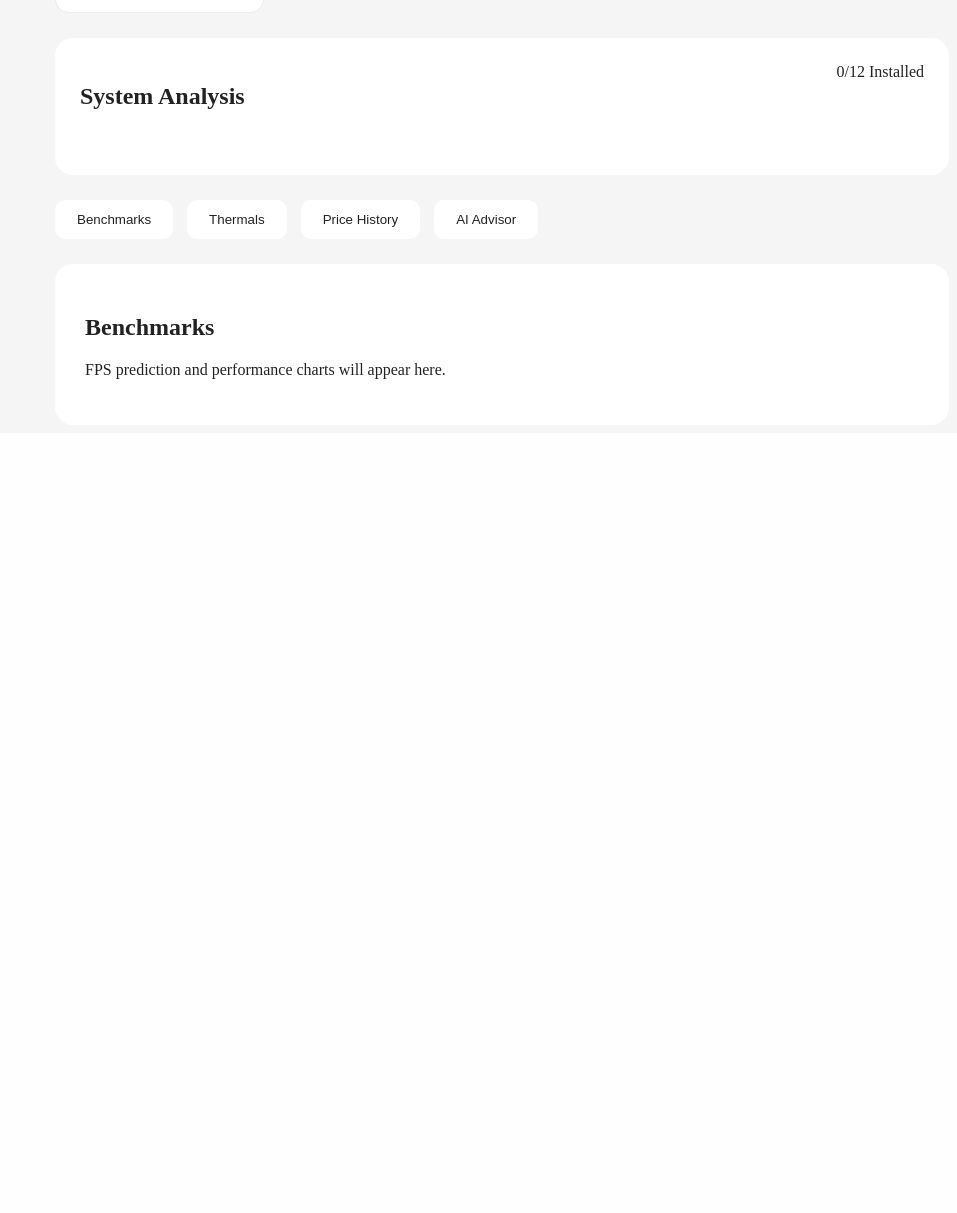
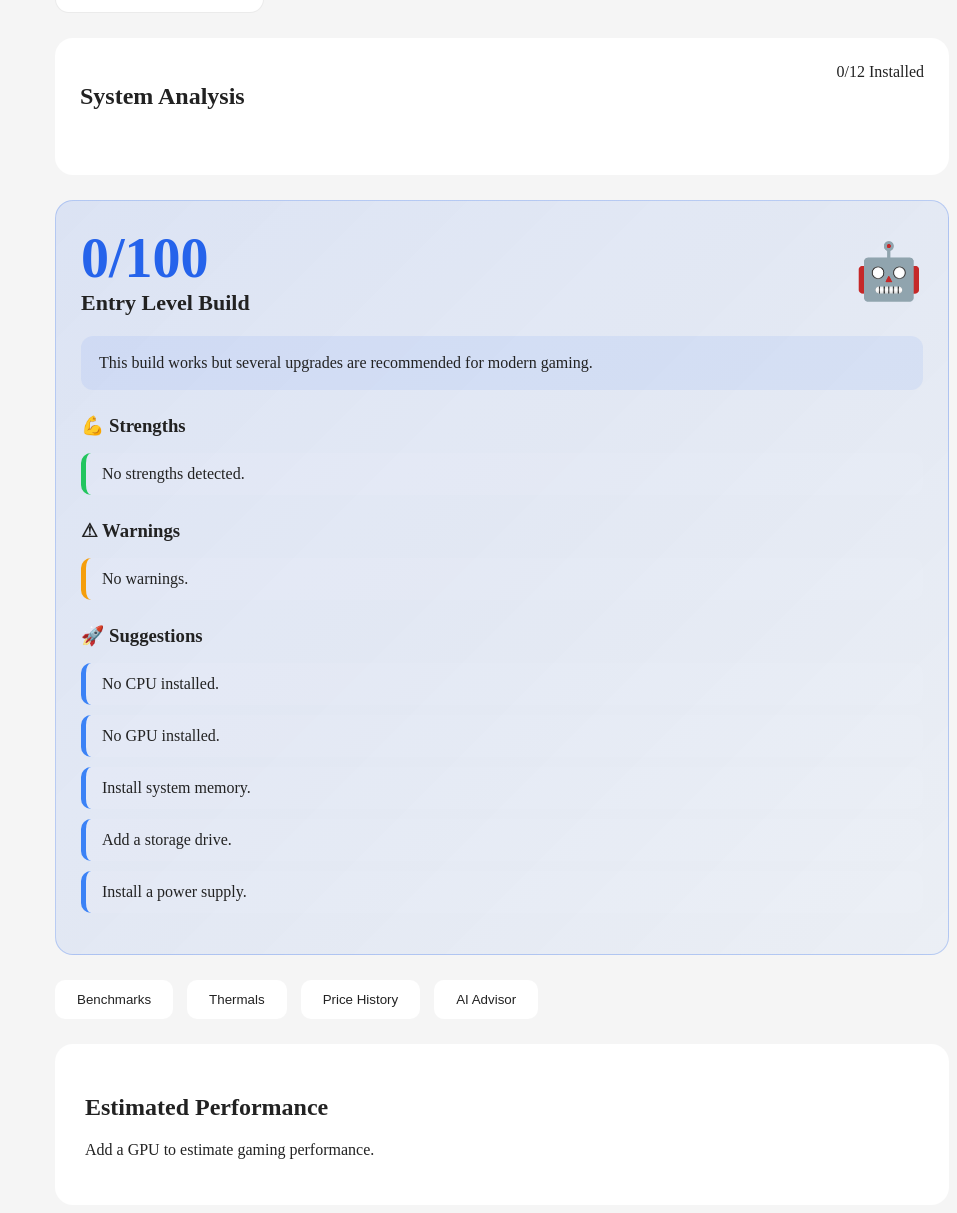
Before and after one commit to Biswajitfiguringthingsout/pc-parts-hub, a Django app: page /products/build/ in a window 1280 px wide. Shown: the part 1478-2691 px from the top of the page, without its empty margins (323-1280 px from the left). Before the commit the page ends 1857 px from the top, so only its background shows below. Run offline with Django 5.2, Linux system fonts and the light colour scheme; data that the repository does not hold is empty.

Commit message:
Improve AI Build Advisor and add performance engine foundation

```diff
--- a/products/ai.py
+++ b/products/ai.py
@@ -1,30 +1,124 @@
 def analyze_build(installed):
     score = 0
+
     strengths = []
+    warnings = []
     suggestions = []
 
     cpu = installed.get("cpu")
     gpu = installed.get("gpu")
     ram = installed.get("ram")
     storage = installed.get("storage")
+    psu = installed.get("psu")
 
+    # ----------------------------------
     # CPU
+    # ----------------------------------
+
     if cpu:
         score += cpu.gaming_score // 2
 
+        if cpu.gaming_score >= 90:
+            strengths.append("Excellent gaming processor.")
+
+        elif cpu.gaming_score >= 75:
+            strengths.append("Strong gaming processor.")
+
+        else:
+            warnings.append("CPU performance is below modern high-end standards.")
+            suggestions.append("Consider upgrading to a faster CPU.")
+
+    else:
+        suggestions.append("No CPU installed.")
+
+    # ----------------------------------
     # GPU
+    # ----------------------------------
+
     if gpu:
         score += gpu.gaming_score // 2
 
+        if gpu.gaming_score >= 90:
+            strengths.append("Excellent graphics card.")
+
+        elif gpu.gaming_score >= 75:
+            strengths.append("Strong graphics performance.")
+
+        else:
+            warnings.append("GPU performance may limit gaming.")
+            suggestions.append("Upgrade to a more powerful graphics card.")
+
+    else:
+        suggestions.append("No GPU installed.")
+
+    # ----------------------------------
+    # CPU ↔ GPU Balance
+    # ----------------------------------
+
+    if cpu and gpu:
+
+        difference = abs(cpu.gaming_score - gpu.gaming_score)
+
+        if difference <= 10:
+            strengths.append("CPU and GPU are perfectly balanced.")
+
+        elif cpu.gaming_score > gpu.gaming_score + 20:
+            warnings.append("Your graphics card may bottleneck the CPU.")
+            suggestions.append("Upgrade the GPU for better gaming performance.")
+
+        elif gpu.gaming_score > cpu.gaming_score + 20:
+            warnings.append("The CPU may bottleneck the graphics card.")
+            suggestions.append("Upgrade the CPU to fully utilize the GPU.")
+
+    # ----------------------------------
     # RAM
+    # ----------------------------------
+
     if ram:
         score += 10
+        strengths.append("Memory installed.")
 
+        if ram.capacity == "16GB":
+            warnings.append("16GB RAM is sufficient today but 32GB is recommended for future games.")
+            suggestions.append("Upgrade to 32GB RAM for better multitasking.")
+
+    else:
+        suggestions.append("Install system memory.")
+
+    # ----------------------------------
     # Storage
+    # ----------------------------------
+
     if storage:
         score += 10
+        strengths.append("Storage installed.")
+
+        if storage.capacity == "512GB":
+            warnings.append("512GB storage may fill up quickly.")
+            suggestions.append("Consider adding another SSD.")
+
+    else:
+        suggestions.append("Add a storage drive.")
+
+    # ----------------------------------
+    # PSU
+    # ----------------------------------
+
+    if psu:
+        strengths.append("Reliable power supply installed.")
+
+    else:
+        suggestions.append("Install a power supply.")
+
+    # ----------------------------------
+    # Final Score
+    # ----------------------------------
 
     score = min(score, 100)
+
+    # ----------------------------------
+    # Rating
+    # ----------------------------------
 
     if score >= 90:
         rating = "Excellent Gaming Build"
@@ -38,9 +132,35 @@ def analyze_build(installed):
     else:
         rating = "Entry Level Build"
 
+    # ----------------------------------
+    # AI Summary
+    # ----------------------------------
+
+    if score >= 90:
+        summary = (
+            "This build is excellent for modern AAA gaming and should provide outstanding performance for years."
+        )
+
+    elif score >= 75:
+        summary = (
+            "A strong gaming PC with only minor upgrade opportunities."
+        )
+
+    elif score >= 60:
+        summary = (
+            "A balanced PC that performs well but still has room for improvement."
+        )
+
+    else:
+        summary = (
+            "This build works but several upgrades are recommended for modern gaming."
+        )
+
     return {
         "score": score,
         "rating": rating,
+        "summary": summary,
         "strengths": strengths,
+        "warnings": warnings,
         "suggestions": suggestions,
     }
--- /dev/null
+++ b/products/performance.py
@@ -0,0 +1,17 @@
+def estimate_performance(installed):
+
+    gpu = installed.get("gpu")
+
+    if not gpu:
+
+        return None
+
+    return {
+
+        "1080p": gpu.fps_1080p,
+
+        "1440p": gpu.fps_1440p,
+
+        "4k": gpu.fps_4k,
+
+    }
--- a/products/static/css/style.css
+++ b/products/static/css/style.css
@@ -1412,3 +1412,124 @@ strong {
     font-size:13px;
     font-weight:600;
 }
+/* ===========================================
+   AI BUILD ADVISOR
+=========================================== */
+
+.ai-advisor{
+
+    background: linear-gradient(
+        135deg,
+        rgba(37,99,235,.12),
+        rgba(59,130,246,.05)
+    );
+
+    border:1px solid rgba(37,99,235,.25);
+
+}
+
+.ai-score{
+
+    display:flex;
+
+    align-items:center;
+
+    justify-content:space-between;
+
+    margin-bottom:20px;
+
+}
+
+.ai-score-number{
+
+    font-size:56px;
+
+    font-weight:800;
+
+    color:#2563eb;
+
+}
+
+.ai-rating{
+
+    font-size:22px;
+
+    font-weight:700;
+
+}
+
+.ai-summary{
+
+    margin:20px 0;
+
+    padding:18px;
+
+    border-radius:12px;
+
+    background:rgba(37,99,235,.08);
+
+}
+
+.ai-section{
+
+    margin-top:25px;
+
+}
+
+.ai-section h3{
+
+    margin-bottom:12px;
+
+}
+
+.ai-list{
+
+    list-style:none;
+
+    padding:0;
+
+}
+
+.ai-list li{
+
+    padding:12px 16px;
+
+    margin-bottom:10px;
+
+    border-radius:10px;
+
+    background:rgba(255,255,255,.05);
+
+    border-left:5px solid #3b82f6;
+
+}
+
+.ai-strength li{
+
+    border-left-color:#22c55e;
+
+}
+
+.ai-warning li{
+
+    border-left-color:#f59e0b;
+
+}
+
+.ai-suggestion li{
+
+    border-left-color:#3b82f6;
+
+}
+
+.dark-mode .ai-summary{
+
+    background:rgba(59,130,246,.12);
+
+}
+
+.dark-mode .ai-list li{
+
+    background:rgba(255,255,255,.04);
+
+}
--- a/products/templates/products/build_page.html
+++ b/products/templates/products/build_page.html
@@ -307,7 +307,83 @@
             {% endfor %}
 
         </section>
+        <!-- ================= AI BUILD ADVISOR ================= -->
 
+        <section class="compatibility-panel ai-advisor">
+
+            <div class="ai-score">
+
+                <div>
+
+                    <div class="ai-score-number">
+                        {{ build_analysis.score }}/100
+                    </div>
+
+                    <div class="ai-rating">
+                        {{ build_analysis.rating }}
+                    </div>
+
+                </div>
+
+                <div style="font-size:55px;">
+                    🤖
+                </div>
+
+            </div>
+
+            <div class="ai-summary">
+                {{ build_analysis.summary }}
+            </div>
+
+            <div class="ai-section">
+
+                <h3>💪 Strengths</h3>
+
+                <ul class="ai-list ai-strength">
+
+                    {% for strength in build_analysis.strengths %}
+                        <li>{{ strength }}</li>
+                    {% empty %}
+                        <li>No strengths detected.</li>
+                    {% endfor %}
+
+                </ul>
+
+            </div>
+
+            <div class="ai-section">
+
+                <h3>⚠ Warnings</h3>
+
+                <ul class="ai-list ai-warning">
+
+                    {% for warning in build_analysis.warnings %}
+                        <li>{{ warning }}</li>
+                    {% empty %}
+                        <li>No warnings.</li>
+                    {% endfor %}
+
+                </ul>
+
+            </div>
+
+            <div class="ai-section">
+
+                <h3>🚀 Suggestions</h3>
+
+                <ul class="ai-list ai-suggestion">
+
+                    {% for suggestion in build_analysis.suggestions %}
+                        <li>{{ suggestion }}</li>
+                    {% empty %}
+                        <li>No suggestions.</li>
+                    {% endfor %}
+
+                </ul>
+
+            </div>
+
+        </section>
 
         <!-- ================= TABS ================= -->
 
@@ -334,13 +410,34 @@
 
         <section class="tab-content">
 
-            <h2>Benchmarks</h2>
+            <h2>Estimated Performance</h2>
 
-            <p>
+            {% if performance %}
 
-                FPS prediction and performance charts will appear here.
+                <div class="dashboard-grid">
 
-            </p>
+                    <div class="dashboard-card">
+                        <h3>1080p Ultra</h3>
+                        <h2>{{ performance.1080p }} FPS</h2>
+                    </div>
+
+                    <div class="dashboard-card">
+                        <h3>1440p Ultra</h3>
+                        <h2>{{ performance.1440p }} FPS</h2>
+                    </div>
+
+                    <div class="dashboard-card">
+                        <h3>4K Ultra</h3>
+                        <h2>{{ performance.4k }} FPS</h2>
+                    </div>
+
+                </div>
+
+            {% else %}
+
+                <p>Add a GPU to estimate gaming performance.</p>
+
+            {% endif %}
 
         </section>
 
--- a/products/views.py
+++ b/products/views.py
@@ -4,6 +4,7 @@ from django.core.paginator import Paginator
 from django.shortcuts import redirect
 from django.db.models import Sum
 from .ai import analyze_build
+from .performance import estimate_performance
 from .recommendation_engine import (
     get_installed_components,
     get_next_category,
@@ -130,7 +131,7 @@ def build_page(request):
     installed = get_installed_components(build)
     build_analysis = analyze_build(installed)
     next_category = get_next_category(installed)
-
+    performance = estimate_performance(installed)
     recommended_products = get_candidate_products(
     installed,
     next_category)
@@ -418,6 +419,7 @@ def build_page(request):
             "next_category": next_category,
             "recommended_products": recommended_products,
             "build_analysis": build_analysis,
+            "performance": performance,
         },
     )
 def add_to_build(request, product_id):
```
